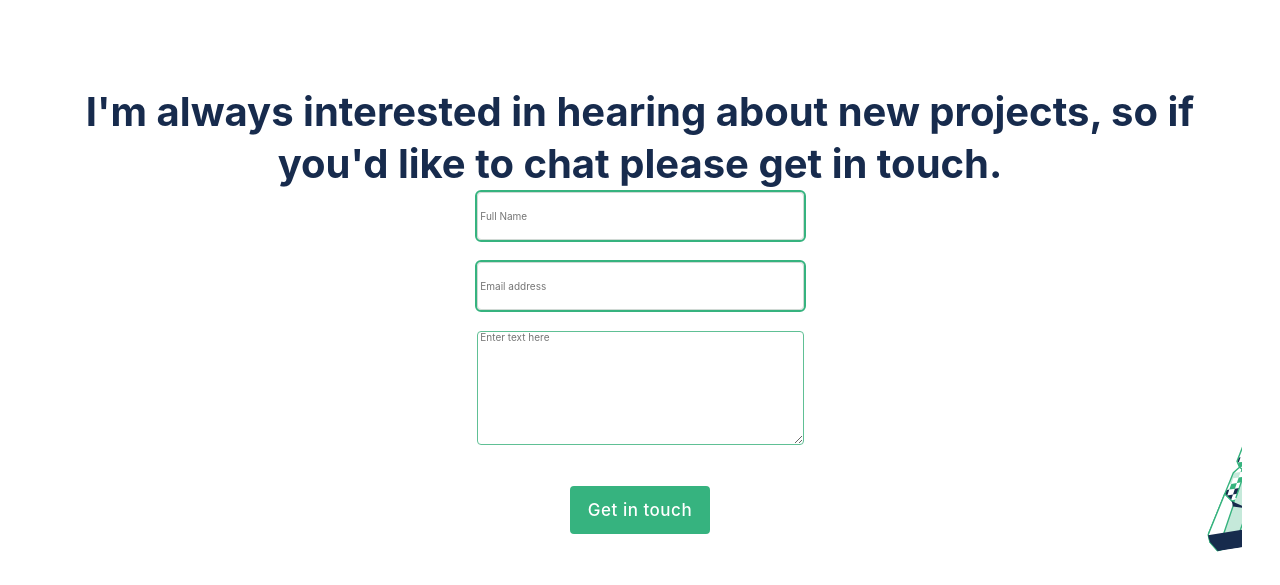
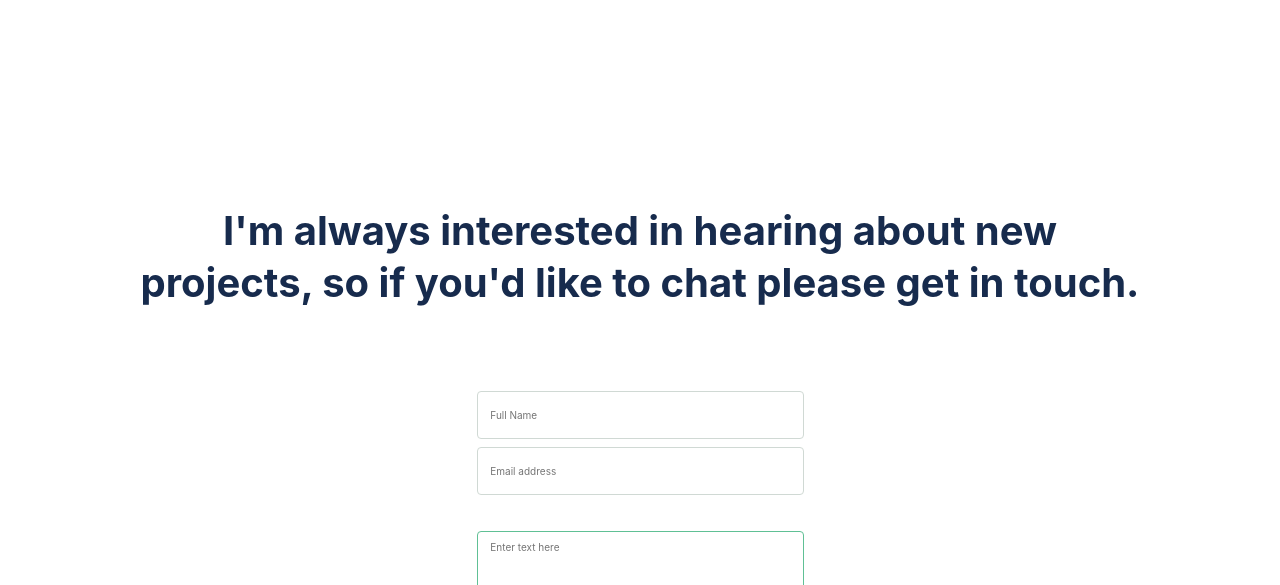
Before and after one commit to elad237/elad237.github.io, a website: page index.html in a window 1280 px wide. Shown: the part 3699-4284 px from the top of the page. Drawn offline with Linux system fonts and the light colour scheme.

Commit message:
updated the style.css file

```diff
--- a/css/style.css
+++ b/css/style.css
@@ -307,7 +307,7 @@ body {
 .contact {
   display: flex;
   flex-wrap: wrap;
-  margin: 3%;
+  margin: 10%;
   justify-content: center;
   align-content: center;
   background-image: url(../img/Frame.svg);
@@ -322,6 +322,7 @@ body {
   font-weight: 700;
   text-align: center;
   color: #172b4d;
+  margin: 30px auto;
 }
 
 .contact-form {
@@ -329,6 +330,7 @@ body {
   flex-wrap: wrap;
   height: 363px;
   width: 327px;
+  margin: 50px auto;
   justify-content: flex-start;
 }
 
@@ -339,6 +341,7 @@ input {
   background: #fff;
   border: 1px solid #d0d9d4;
   outline: none;
+  padding: 10px;
 }
 
 textarea {
@@ -349,6 +352,8 @@ textarea {
   border: 1px solid #60c095;
   outline: none;
   text-align-last: left;
+  margin: 30px auto;
+  padding: 10px;
 }
 
 .footer {
--- a/index.html
+++ b/index.html
@@ -203,17 +203,17 @@
       to chat please get in touch.
     </h2>
     <form
-      action="https://formspree.io/f/mnqrnjnk" method="post" class="contact-form"
+      action="https://formspree.io/f/xyyvjapw" method="post" class="contact-form"
       novalidate id="form" ><small id="error-mail"></small><br>
 
       <div class="form-element">
-        <input type="text"  name="name" id="name" maxlength="30" placeholder=" Full Name"/>
+        <input type="text"  name="name" id="name" maxlength="30" placeholder=" Full Name" required/>
       </div>
       <div class="form-element">
-        <input type="email" name="email" id="email" placeholder=" Email address"/>
+        <input type="email" name="email" id="email" placeholder=" Email address" required/>
       </div>
       <div class="form-element">
-        <textarea name="message" id="message" maxlength="500" placeholder=" Enter text here" ></textarea>
+        <textarea name="message" id="message" maxlength="500" placeholder=" Enter text here" required ></textarea>
       </div>
       <div class="form-element btn">
         <button type="submit" class="sbtn">Get in touch</button> <span id="error"></span>
```
